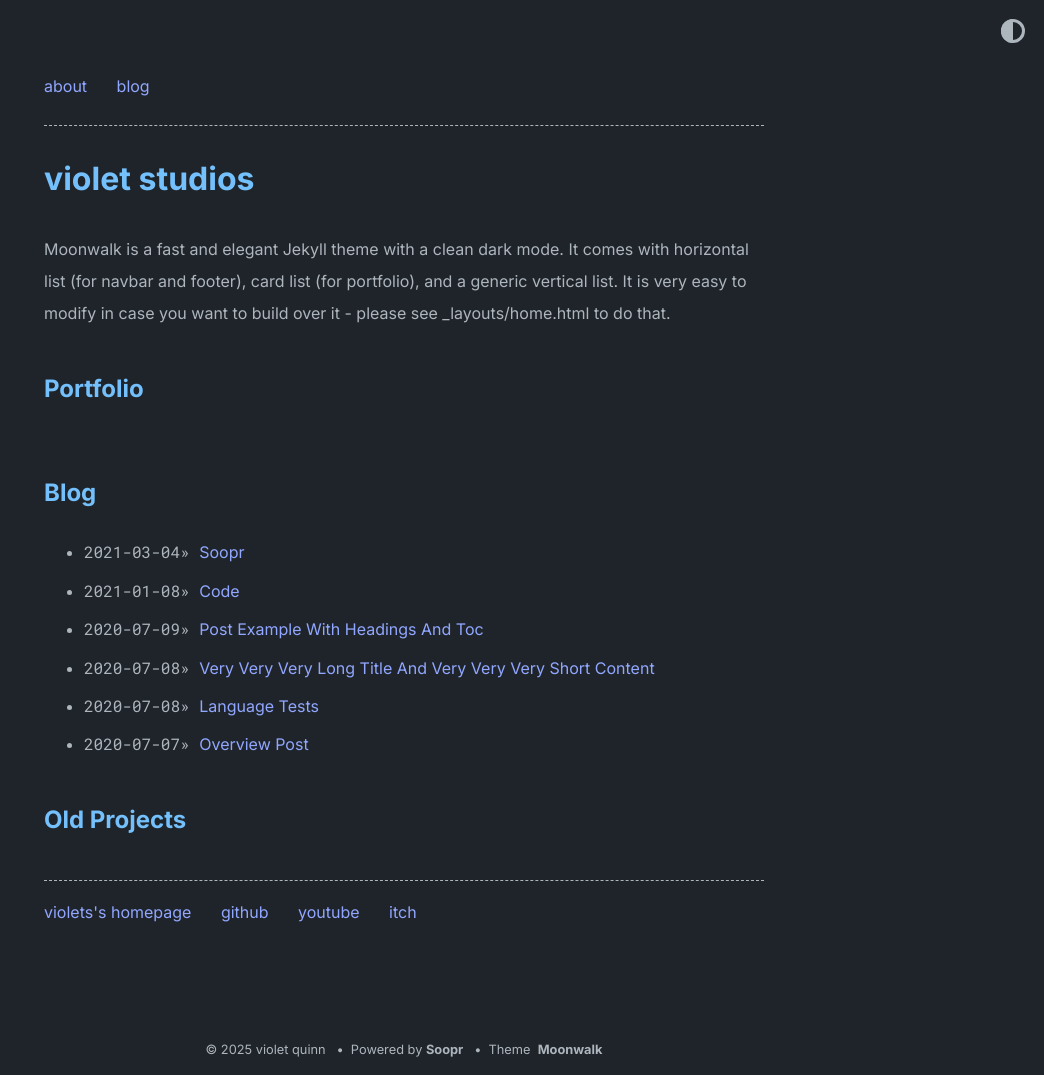
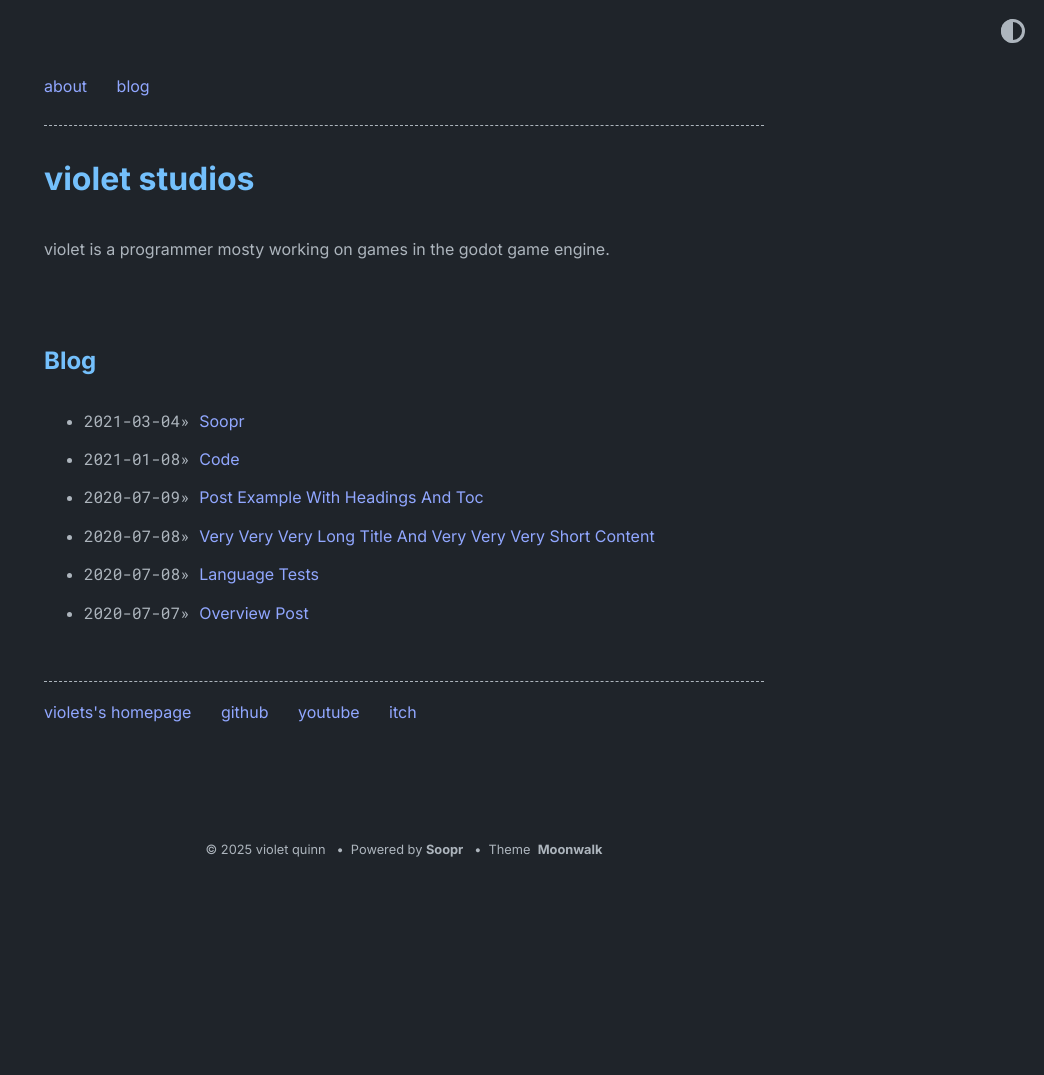
Before and after one commit to vivithequeen/vivithequeen.github.io, a Jekyll site: the page built from index.md, in a window 1280 px wide. Shown: the whole page, without its empty margins (236-1280 px from the left). Built offline with Jekyll 4.4.1, drawn with Linux system fonts in a browser that asks for light colours; after the commit the page ends 900 px from its top, so only the background shows below that.

Commit message:
Update _config.yml

```diff
--- a/_config.yml
+++ b/_config.yml
@@ -2,7 +2,7 @@ title: violet studios
 author: violet quinn
 url: https://violetstudios.media # root address of the site
 description: > # description of the site (multiple lines allowed)
-  Moonwalk is a fast and elegant Jekyll theme with a clean dark mode. It comes with horizontal list (for navbar and footer), card list (for portfolio), and a generic vertical list. It is very easy to modify in case you want to build over it - please see _layouts/home.html to do that.
+  violet is a programmer mosty working on games in the godot game engine.
 
 permalink: /:slug
 
@@ -33,10 +33,10 @@ theme_config:
   show_tags: true # show tags in a blog posts
   # options for "home" page
   home:
-    title_projects: Portfolio
+    #title_projects: Portfolio
     title_misc_list: Details
     title_blog: Blog
-    title_old_projects: Old Projects
+    #title_old_projects: Old Projects
 
 soopr:
   publish_token: "" # sign up at https://www.soopr.co to get your publish token and personalize share and reaction options
```
